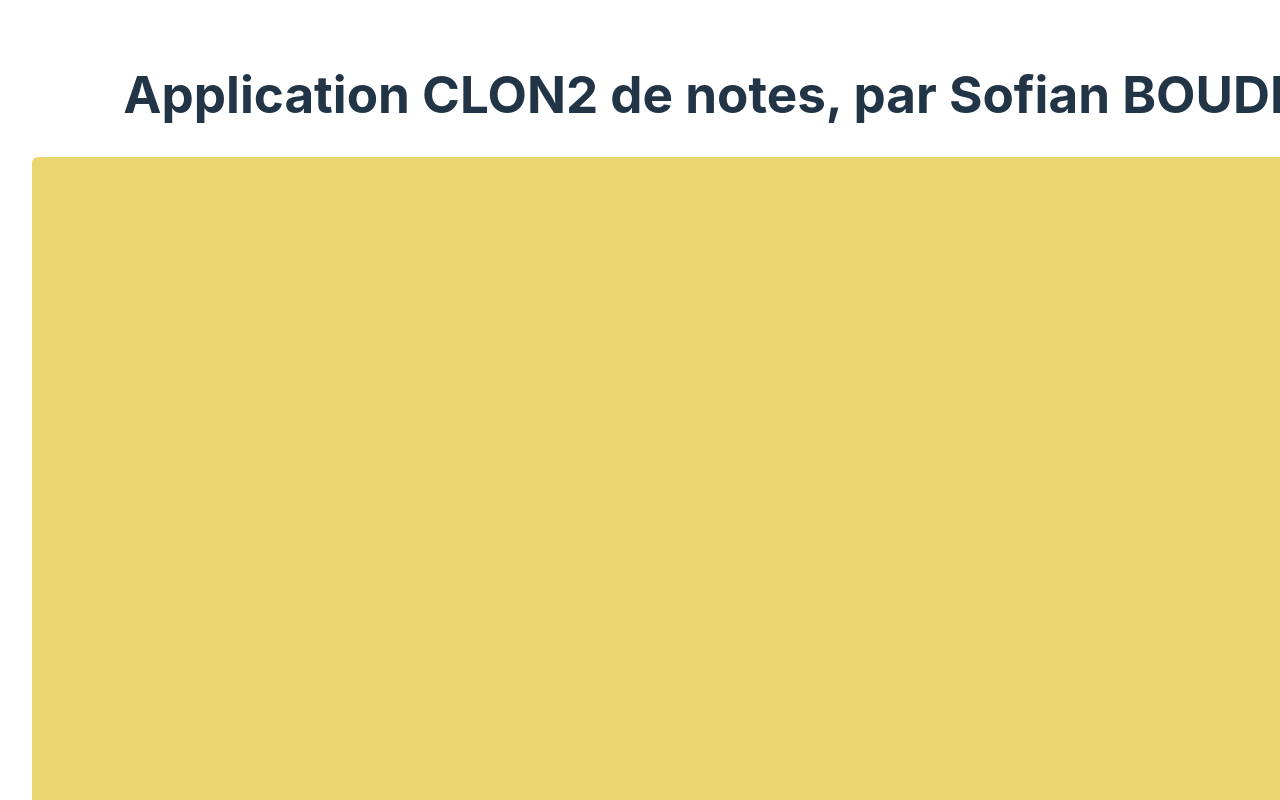
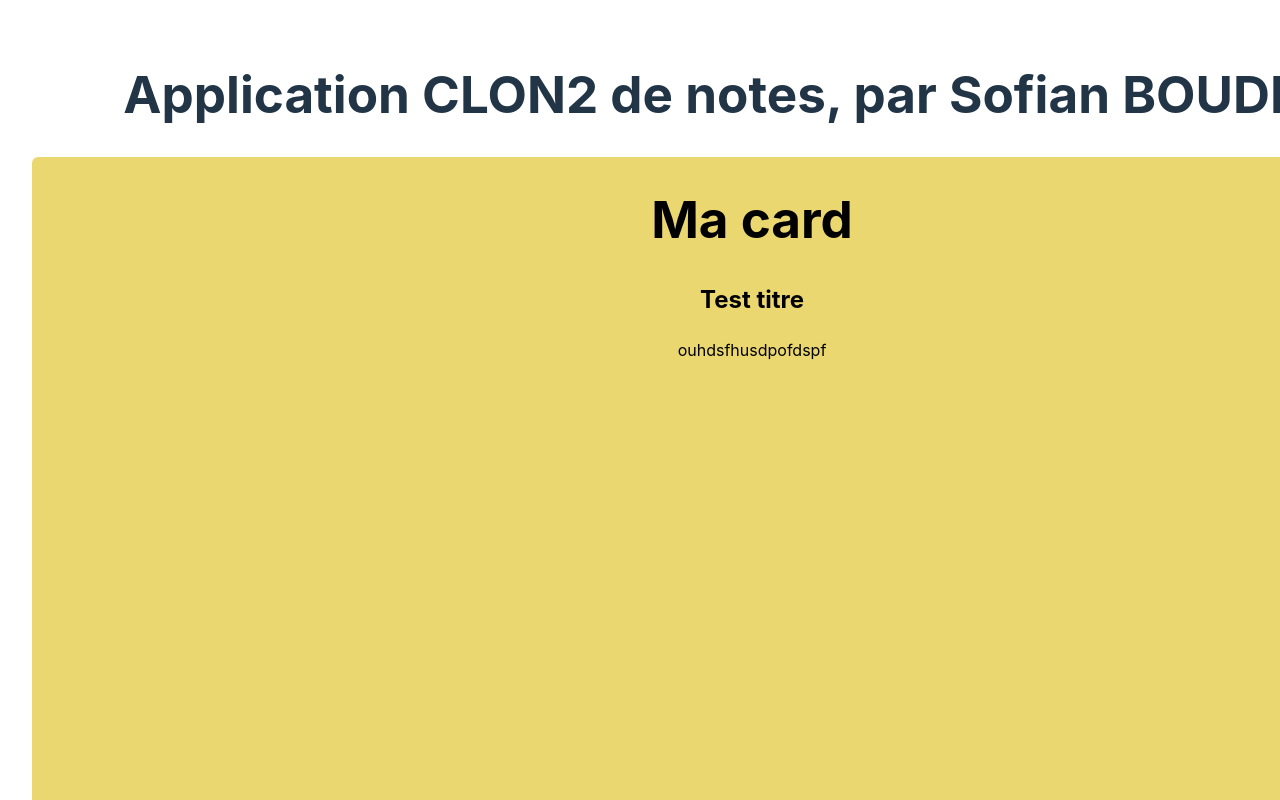
Before and after one commit to sodrar/pokedex-v2, a React (Vite) app: page / in a window 1280 px wide. Shown: the top 800 px of the page. Built offline with nearby package versions, Linux system fonts and the light colour scheme.

Commit message:
Création du component d'affichage de note, props initialisées, il manque le bouton maj #todo later

```diff
--- a/src/App.css
+++ b/src/App.css
@@ -45,4 +45,7 @@
   height: 1024px;
   background-color: #EBD76F;
   border-radius: 6px;
+  display: flex;
+  flex-direction: row;
+  justify-content: center;
 }
--- a/src/App.jsx
+++ b/src/App.jsx
@@ -1,13 +1,13 @@
 import { useState } from 'react'
-import reactLogo from './assets/react.svg'
-import viteLogo from '/vite.svg'
+import { NoteDisplay } from './components/noteDisplay/NoteDisplay'
 import './App.css'
+
 
 function App() {
   return <>
     <h1>Application CLON2 de notes, par Sofian BOUDRAA</h1>
     <div className='home-container' >
-
+      <NoteDisplay title="Test titre" content="ouhdsfhusdpofdspf" />
     </div>
   </>
 }
--- /dev/null
+++ b/src/components/noteDisplay/NoteDisplay.jsx
@@ -0,0 +1,9 @@
+import './noteDisplay.css'
+
+export function NoteDisplay(props) {
+    return <div className='note-container'>
+        <h1>Ma card</h1>
+        <h2 className='note-title'>{props.title}</h2>
+        <p className='note-content'>{props.content}</p>
+    </div>
+}
--- /dev/null
+++ b/src/components/noteDisplay/noteDisplay.css
@@ -0,0 +1,7 @@
+.note-container {
+    width: 720px;
+    height: 940px;
+    top: 45px;
+    border-radius: 6px;
+    color: black;
+}
```
